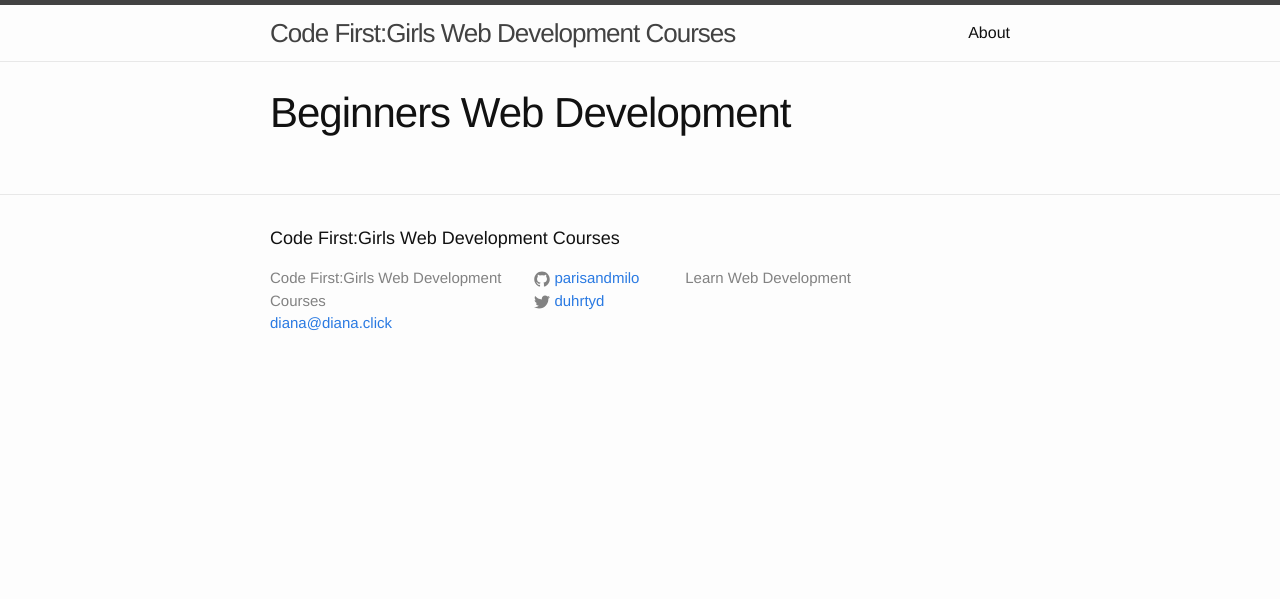
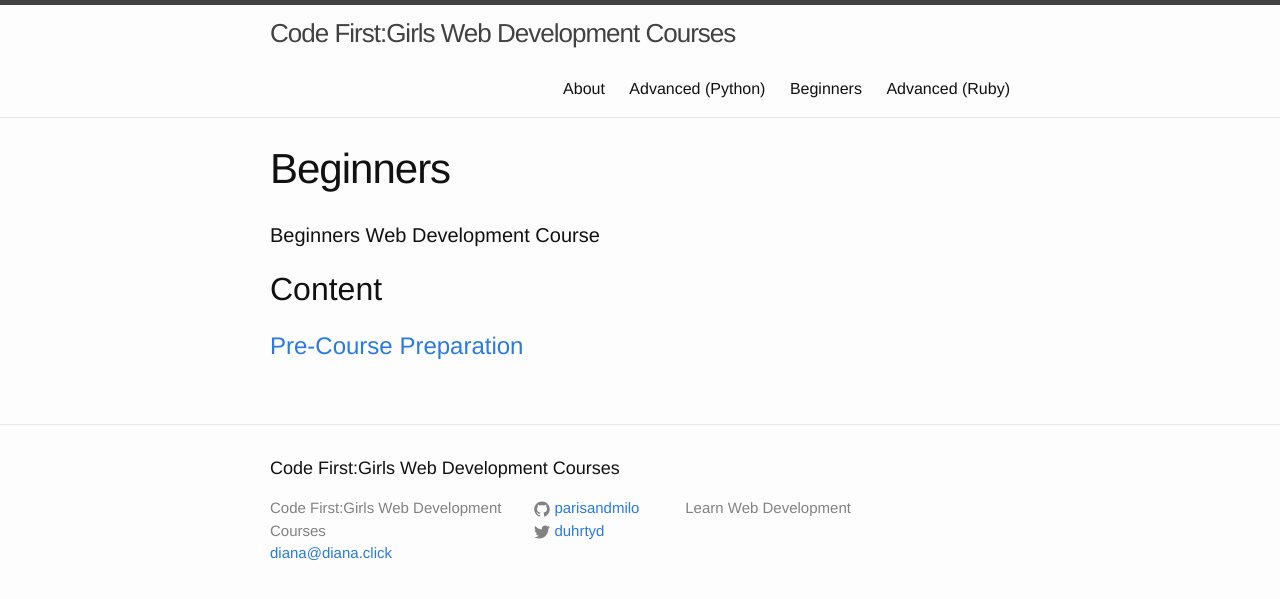
Before and after one commit to CodeFirstGirls/beginners, a Jekyll site: the page built from beginners/index.html, in a window 1280 px wide. Shown: the top 599 px of the page. Built offline with Jekyll 4.4.1, drawn with Linux system fonts in a browser that asks for light colours.

Commit message:
organised home pages for each course

```diff
--- a/_beginners/index.html
+++ /dev/null
@@ -1,6 +0,0 @@
----
-layout: page
-title: Beginners Web Development
-permalink: /beginners/
-navigation: true
----
--- a/_python/index.html
+++ /dev/null
@@ -1,6 +0,0 @@
----
-layout: page
-title: Advanced Web Development in Python
-permalink: /python/
-navigation: true
----
--- a/_ruby/index.html
+++ /dev/null
@@ -1,6 +0,0 @@
----
-layout: page
-title: Advanced Web Development in Ruby
-permalink: /Ruby/
-navigation: true
----
--- /dev/null
+++ b/beginners/index.html
@@ -0,0 +1,19 @@
+---
+layout: page
+title: Beginners
+permalink: /beginners/
+navigation: true
+---
+
+<h1 class="page-heading">Beginners Web Development Course</h1>
+
+<h2>Content</h2>
+  <ul class="post-list">
+    {% for beginner in site.beginners %}
+    <li>
+        <h2>
+          <a class="post-link" href="{{ beginner.url | prepend: site.baseurl }}">{{ beginner.title }}</a>
+        </h2>
+    {% endfor %}
+    </li>
+  </ul>
```
Also changed, not shown: about.md (+2 -0 lines), python/index.html (added, +18 -0 lines), ruby/index.html (added, +17 -0 lines).
